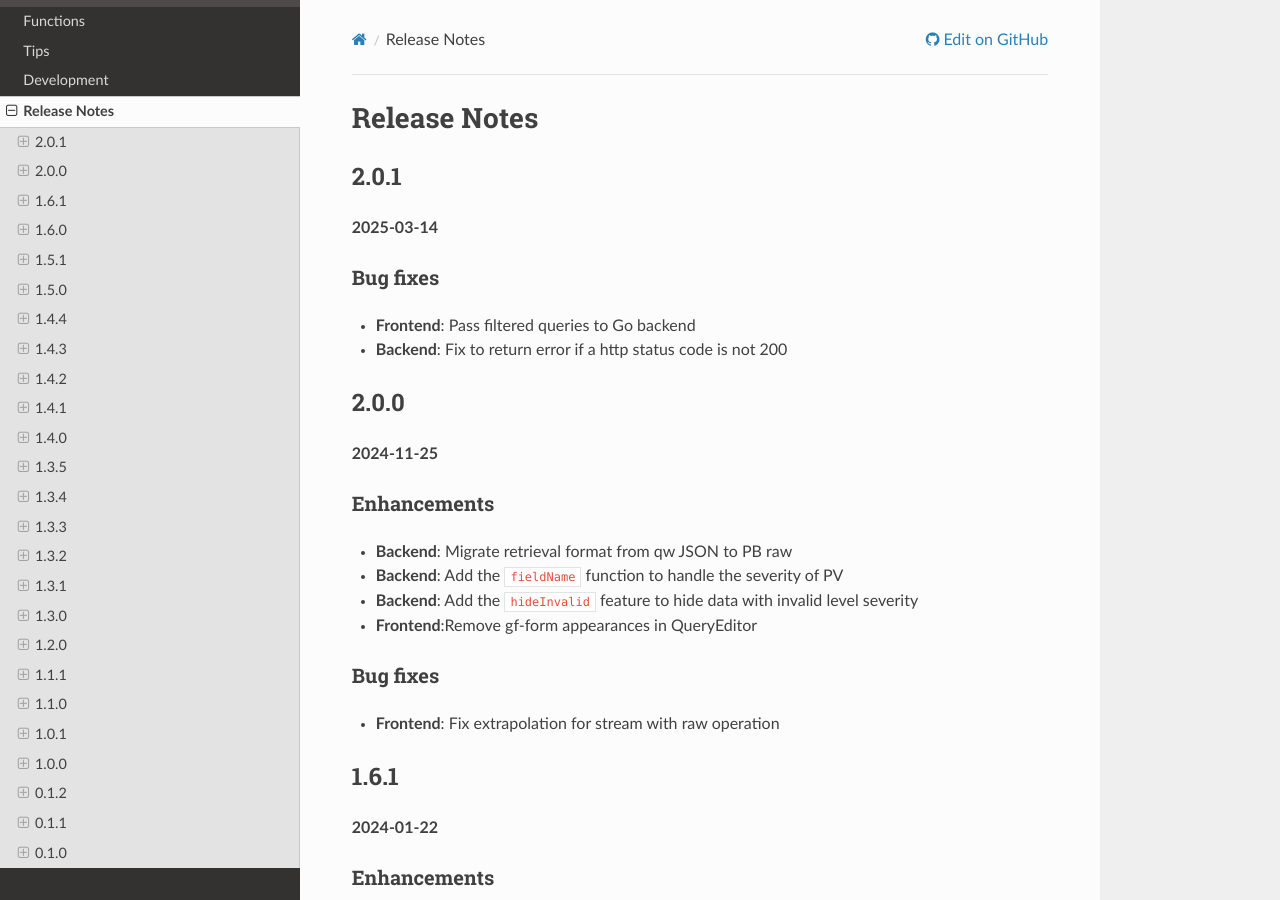
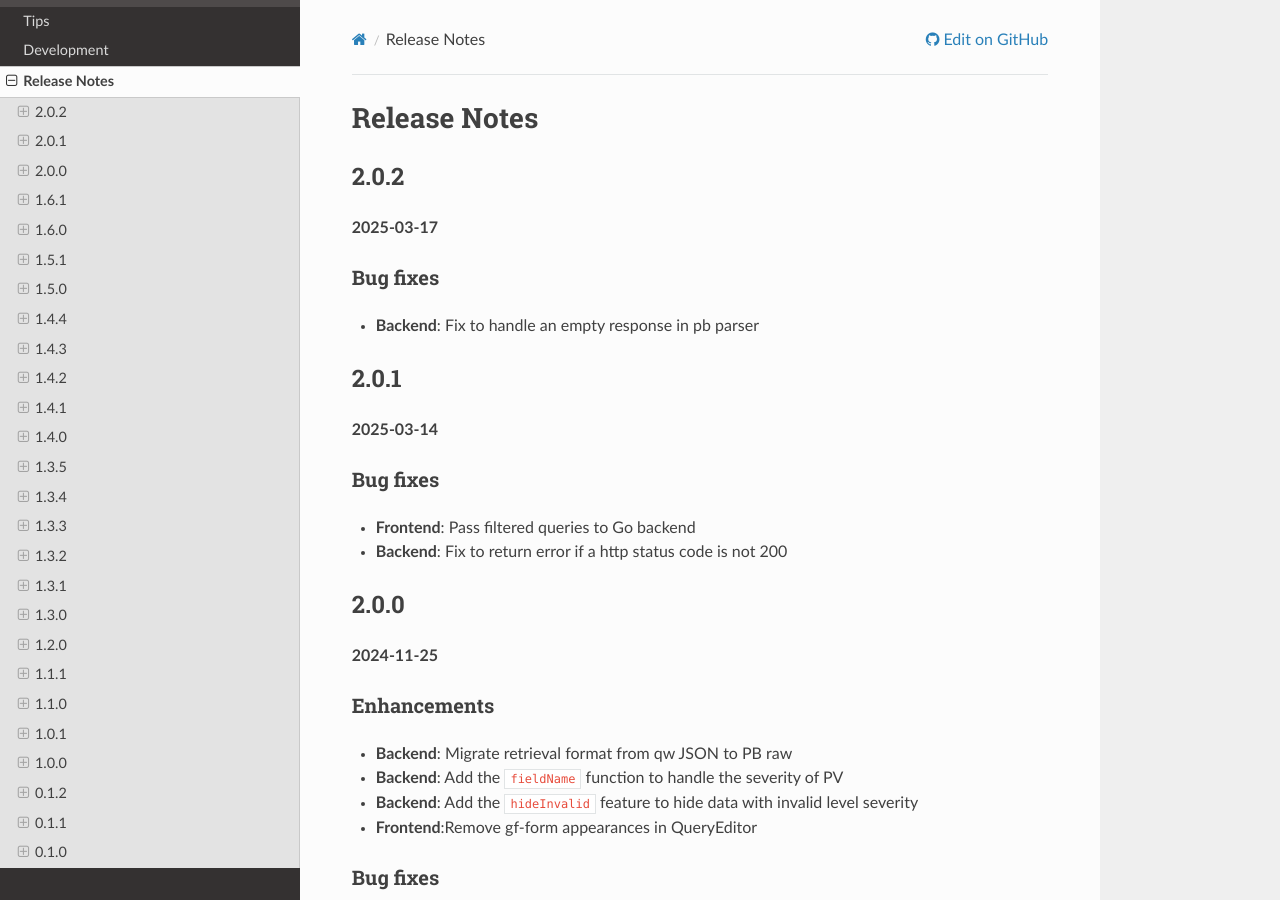
Before and after one commit to sasaki77/archiverappliance-datasource, a Sphinx documentation site: the page built from docs/releases.md, in a window 1280 px wide and 900 px high. Built offline with Sphinx 7.4.7 and the Read the Docs theme 3.1.0, drawn with Linux system fonts in a browser that asks for light colours.

Commit message:
REL: update for 2.0.2 release

```diff
--- a/docs/releases.md
+++ b/docs/releases.md
@@ -1,4 +1,11 @@
 # Release Notes
+## 2.0.2
+
+**2025-03-17**
+
+### Bug fixes
+- **Backend**: Fix to handle an empty response in pb parser
+
 ## 2.0.1
 
 **2025-03-14**
--- a/package.json
+++ b/package.json
@@ -2,7 +2,7 @@
   "name": "sasaki77-archiver-appliance",
   "alerting": true,
   "private": true,
-  "version": "2.0.1",
+  "version": "2.0.2",
   "description": "ArchiverAppliance",
   "main": "index.js",
   "scripts": {
```
Also changed, not shown: CHANGELOG.md (+5 -0 lines).
